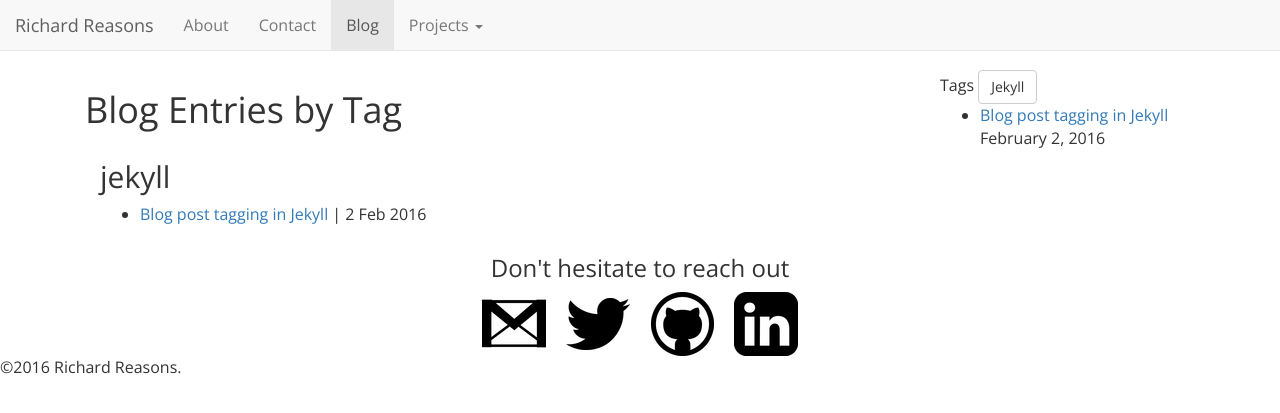
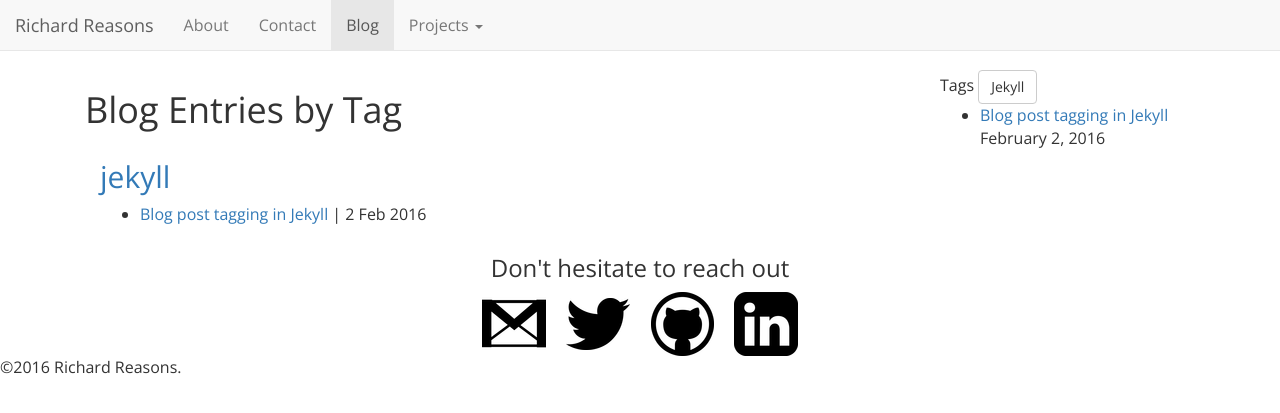
Before and after one commit to rgreasons/rgreasons.github.io, a Jekyll site: the page built from tags.html, in a window 1280 px wide. Shown: the top 413 px of the page. Built offline with Jekyll 4.4.1, drawn with Linux system fonts in a browser that asks for light colours; nearby versions of some CDN libraries.

Commit message:
Update tags.html
added tag div markers

```diff
--- a/tags.html
+++ b/tags.html
@@ -9,8 +9,8 @@
 			{% for tag in site.tags %}
   				{% assign t = tag | first %}
   				{% assign posts = tag | last %}
-
-				<h2>{{ t | downcase }}</h2>
+				<div id="{{ t | downcase }}"></div>
+				<h2><a href="/blog/tags#{{ t | downcase }}">{{ t | downcase }}</a></h2>
 				<ul>
 				{% for post in posts %}
   					{% if post.tags contains t %}
```
